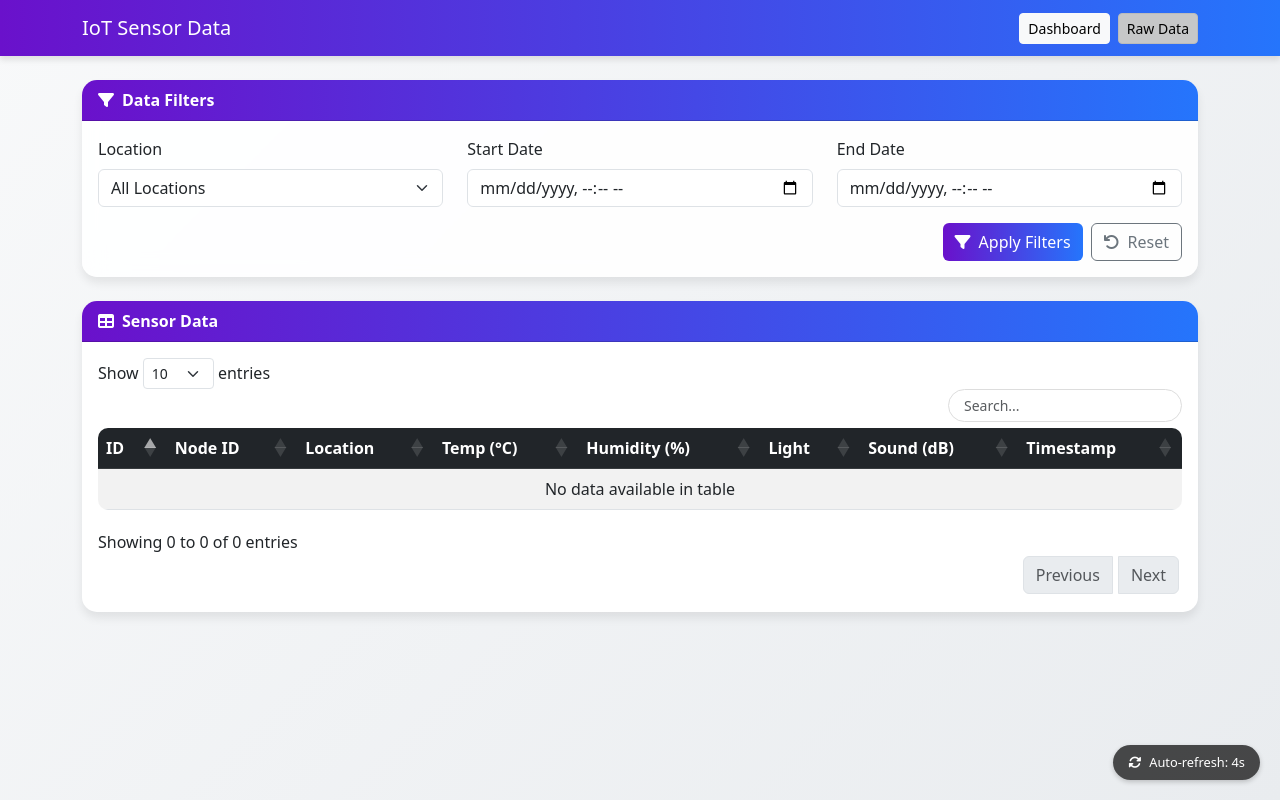
After one commit to Nickwong-kyoaka/TM1118Project, a Django app: page /data/ in a window 1280 px wide. The commit adds this page. Run offline with Django 3.2, Linux system fonts and the light colour scheme; data that the repository does not hold is empty; some libraries are stand-ins or nearby versions.

Commit message:
finished html and auto refresh, but havent AI

```diff
--- a/ProjectWeb/sensor/admin.py
+++ b/ProjectWeb/sensor/admin.py
@@ -2,7 +2,5 @@ from django.contrib import admin
 
 # Register your models here.
 from .models import Event
-from .models import Event2
 
 admin.site.register(Event)
-admin.site.register(Event2)
--- /dev/null
+++ b/ProjectWeb/sensor/templates/sensor/data.html
@@ -0,0 +1,299 @@
+<!DOCTYPE html>
+<html>
+<head>
+    <title>Sensor Data</title>
+    <link href="https://cdn.jsdelivr.net/npm/bootstrap@5.3.0/dist/css/bootstrap.min.css" rel="stylesheet">
+    <link rel="stylesheet" href="https://cdn.datatables.net/1.13.4/css/dataTables.bootstrap5.min.css">
+    <style>
+        :root {
+            --primary-color: #6a11cb;
+            --secondary-color: #2575fc;
+            --accent-color: #ff5e62;
+            --light-bg: #f8f9fa;
+            --dark-bg: #343a40;
+        }
+
+        body {
+            background: linear-gradient(135deg, var(--light-bg) 0%, #e9ecef 100%);
+            min-height: 100vh;
+        }
+
+        .navbar-custom {
+            background: linear-gradient(to right, var(--primary-color), var(--secondary-color));
+            box-shadow: 0 4px 6px rgba(0,0,0,0.1);
+        }
+
+        .card {
+            border: none;
+            border-radius: 15px;
+            box-shadow: 0 6px 10px rgba(0,0,0,0.08);
+            background: white;
+        }
+
+        .card-header {
+            background: linear-gradient(to right, var(--primary-color), var(--secondary-color));
+            color: white;
+            border-radius: 15px 15px 0 0 !important;
+            font-weight: bold;
+        }
+
+        .btn-primary {
+            background: linear-gradient(to right, var(--primary-color), var(--secondary-color));
+            border: none;
+        }
+
+        .btn-secondary {
+            background: linear-gradient(to right, #8e2de2, #4a00e0);
+            border: none;
+        }
+
+        .filter-card {
+            background: rgba(255,255,255,0.9);
+            backdrop-filter: blur(10px);
+        }
+
+        table.dataTable {
+            border-radius: 10px;
+            overflow: hidden;
+        }
+
+        .dataTables_wrapper .dataTables_filter input {
+            border-radius: 20px;
+            padding: 5px 15px;
+            border: 1px solid #ddd;
+        }
+
+        .dataTables_wrapper .dataTables_paginate .paginate_button {
+            border-radius: 50% !important;
+            margin: 0 3px;
+        }
+
+        .dataTables_wrapper .dataTables_paginate .paginate_button.current {
+            background: linear-gradient(to right, var(--primary-color), var(--secondary-color)) !important;
+            color: white !important;
+            border: none !important;
+        }
+
+        .refresh-badge {
+            position: fixed;
+            bottom: 20px;
+            right: 20px;
+            z-index: 1000;
+            background: rgba(0,0,0,0.7);
+            color: white;
+            padding: 8px 15px;
+            border-radius: 20px;
+            font-size: 0.8rem;
+            box-shadow: 0 2px 5px rgba(0,0,0,0.2);
+        }
+    </style>
+</head>
+<body>
+    <nav class="navbar navbar-expand-lg navbar-dark navbar-custom mb-4">
+        <div class="container">
+            <a class="navbar-brand" href="#">IoT Sensor Data</a>
+            <div class="d-flex">
+                <a href="/dashboard/" class="btn btn-light btn-sm me-2">Dashboard</a>
+                <a href="/data/" class="btn btn-light btn-sm active">Raw Data</a>
+            </div>
+        </div>
+    </nav>
+
+    <div class="container">
+        <div class="row mb-4">
+            <div class="col-12">
+                <div class="card filter-card">
+                    <div class="card-header bg-gradient-primary text-white">
+                        <i class="fas fa-filter me-2"></i>Data Filters
+                    </div>
+                    <div class="card-body">
+                        <form id="filterForm">
+                            <div class="row">
+                                <div class="col-md-4">
+                                    <label for="location" class="form-label">Location</label>
+                                    <select class="form-select" id="location" name="location">
+                                        <option value="">All Locations</option>
+                                        {% for loc in locations %}
+                                            <option value="{{ loc }}">{{ loc }}</option>
+                                        {% endfor %}
+                                    </select>
+                                </div>
+                                <div class="col-md-4">
+                                    <label for="startDate" class="form-label">Start Date</label>
+                                    <input type="datetime-local" class="form-control" id="startDate" name="startDate">
+                                </div>
+                                <div class="col-md-4">
+                                    <label for="endDate" class="form-label">End Date</label>
+                                    <input type="datetime-local" class="form-control" id="endDate" name="endDate">
+                                </div>
+                            </div>
+                            <div class="d-flex justify-content-end mt-3">
+                                <button type="submit" class="btn btn-primary">
+                                    <i class="fas fa-filter me-2"></i>Apply Filters
+                                </button>
+                                <button type="reset" class="btn btn-outline-secondary ms-2">
+                                    <i class="fas fa-undo me-2"></i>Reset
+                                </button>
+                            </div>
+                        </form>
+                    </div>
+                </div>
+            </div>
+        </div>
+
+        <div class="card">
+            <div class="card-header bg-gradient-info text-white">
+                <i class="fas fa-table me-2"></i>Sensor Data
+            </div>
+            <div class="card-body">
+                <table id="dataTable" class="table table-striped table-hover" style="width:100%">
+                    <thead class="table-dark">
+                        <tr>
+                            <th>ID</th>
+                            <th>Node ID</th>
+                            <th>Location</th>
+                            <th>Temp (°C)</th>
+                            <th>Humidity (%)</th>
+                            <th>Light</th>
+                            <th>Sound (dB)</th>
+                            <th>Timestamp</th>
+                        </tr>
+                    </thead>
+                    <tbody>
+                        <!-- Data will be loaded here -->
+                    </tbody>
+                </table>
+            </div>
+        </div>
+    </div>
+
+    <div class="refresh-badge">
+        <i class="fas fa-sync-alt me-2"></i>Auto-refresh: <span id="refreshTimer">5</span>s
+    </div>
+
+    <script src="https://code.jquery.com/jquery-3.6.0.min.js"></script>
+    <script src="https://cdn.datatables.net/1.13.4/js/jquery.dataTables.min.js"></script>
+    <script src="https://cdn.datatables.net/1.13.4/js/dataTables.bootstrap5.min.js"></script>
+    <script src="https://kit.fontawesome.com/a076d05399.js" crossorigin="anonymous"></script>
+
+    <script>
+        $(document).ready(function() {
+            // Auto-refresh variables
+            let refreshInterval = 5000; // 5 seconds
+            let refreshTimer;
+            let secondsCounter = 5;
+            let table;
+
+            // Initialize DataTable
+            function initializeTable() {
+                table = $('#dataTable').DataTable({
+                    ajax: {
+                        url: '/sensor/data',
+                        dataSrc: ''
+                    },
+                    columns: [
+                        { data: 'id' },
+                        { data: 'node_id' },
+                        { data: 'loc' },
+                        {
+                            data: 'temp',
+                            render: function(data) {
+                                return `<span class="badge bg-danger bg-gradient">${data}°C</span>`;
+                            }
+                        },
+                        {
+                            data: 'hum',
+                            render: function(data) {
+                                return `<span class="badge bg-info bg-gradient">${data}%</span>`;
+                            }
+                        },
+                        {
+                            data: 'light',
+                            render: function(data) {
+                                return `<span class="badge bg-warning bg-gradient">${data}</span>`;
+                            }
+                        },
+                        {
+                            data: 'snd',
+                            render: function(data) {
+                                return `<span class="badge bg-success bg-gradient">${data}dB</span>`;
+                            }
+                        },
+                        {
+                            data: 'date_created',
+                            render: function(data) {
+                                return new Date(data).toLocaleString();
+                            }
+                        }
+                    ],
+                    responsive: true,
+                    pageLength: 10,
+                    lengthMenu: [5, 10, 25, 50, 100],
+                    dom: '<"top"lf>rt<"bottom"ip><"clear">',
+                    language: {
+                        search: "_INPUT_",
+                        searchPlaceholder: "Search...",
+                        lengthMenu: "Show _MENU_ entries",
+                        info: "Showing _START_ to _END_ of _TOTAL_ entries",
+                        infoEmpty: "Showing 0 to 0 of 0 entries",
+                        paginate: {
+                            first: "First",
+                            last: "Last",
+                            next: "Next",
+                            previous: "Previous"
+                        }
+                    }
+                });
+            }
+
+            // Start auto-refresh
+            function startAutoRefresh() {
+                // Update timer display every second
+                const timerElement = document.getElementById('refreshTimer');
+                const timerInterval = setInterval(() => {
+                    secondsCounter--;
+                    if(secondsCounter <= 0) secondsCounter = 5;
+                    timerElement.textContent = secondsCounter;
+                }, 1000);
+
+                // Refresh data every 5 seconds
+                refreshTimer = setInterval(() => {
+                    refreshData();
+                    secondsCounter = 5; // Reset counter after refresh
+                }, refreshInterval);
+            }
+
+            // Refresh data function
+            function refreshData() {
+                const formData = $('#filterForm').serialize();
+                table.ajax.url(`/sensor/data?${formData}`).load();
+            }
+
+            // Reset auto-refresh timer
+            function resetAutoRefresh() {
+                clearInterval(refreshTimer);
+                secondsCounter = 5;
+                document.getElementById('refreshTimer').textContent = secondsCounter;
+                startAutoRefresh();
+            }
+
+            // Initialize table and start auto-refresh
+            initializeTable();
+            startAutoRefresh();
+
+            $('#filterForm').on('submit', function(e) {
+                e.preventDefault();
+                refreshData();
+                resetAutoRefresh();
+            });
+
+            $('button[type="reset"]').on('click', function() {
+                setTimeout(() => {
+                    table.ajax.url('/sensor/data').load();
+                    resetAutoRefresh();
+                }, 100);
+            });
+        });
+    </script>
+</body>
+</html>
--- a/ProjectWeb/sensor/templates/sensor/index.html
+++ b/ProjectWeb/sensor/templates/sensor/index.html
@@ -1,6 +1,8 @@
 <html>
+<head>
+index
+</head>
 <body>
-    testing
+testing
 </body>
-
 </html>
--- a/ProjectWeb/sensor/urls.py
+++ b/ProjectWeb/sensor/urls.py
@@ -2,5 +2,8 @@ from django.urls import path
 from . import views
 
 urlpatterns = [
-path('', views.index),
+    path('', views.index, name='index'),
+    path('dashboard/', views.dashboard, name='dashboard'),
+    path('data/', views.data_view, name='data'),
+    path('sensor/data/', views.sensor_data, name='sensor_data'),
 ]
--- a/ProjectWeb/sensor/views.py
+++ b/ProjectWeb/sensor/views.py
@@ -1,7 +1,36 @@
 from django.shortcuts import render
 from . import iot_mqtt
 from .models import Event
-# Create your views here.
+from django.http import JsonResponse
+from django.db.models import Count
 
 def index(request):
     return render(request, 'sensor/index.html')
+
+def dashboard(request):
+    # Get unique locations for the dropdown
+    locations = Event.objects.values_list('loc', flat=True).distinct()
+    return render(request, 'sensor/dashboard.html', {'locations': locations})
+
+def data_view(request):
+    # Get unique locations for the dropdown
+    locations = Event.objects.values_list('loc', flat=True).distinct()
+    return render(request, 'sensor/data.html', {'locations': locations})
+
+def sensor_data(request):
+    # Filter data based on query parameters
+    queryset = Event.objects.all()
+
+    location = request.GET.get('location')
+    start_date = request.GET.get('startDate')
+    end_date = request.GET.get('endDate')
+
+    if location:
+        queryset = queryset.filter(loc=location)
+    if start_date:
+        queryset = queryset.filter(date_created__gte=start_date)
+    if end_date:
+        queryset = queryset.filter(date_created__lte=end_date)
+
+    data = list(queryset.values())
+    return JsonResponse(data, safe=False)
```
Also changed, not shown: ProjectWeb/sensor/iot_mqtt.py (+13 -24 lines), ProjectWeb/sensor/models.py (+0 -7 lines), ProjectWeb/sensor/templates/sensor/dashboard.html (added, +346 -0 lines), ProjectWeb/db.sqlite3.
